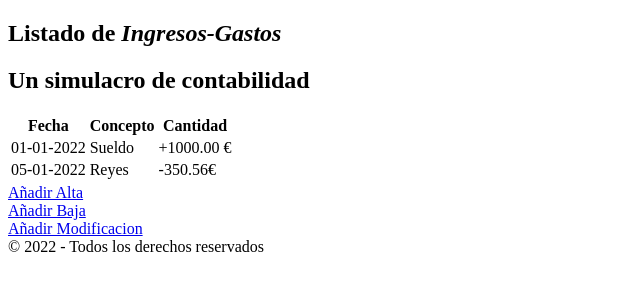
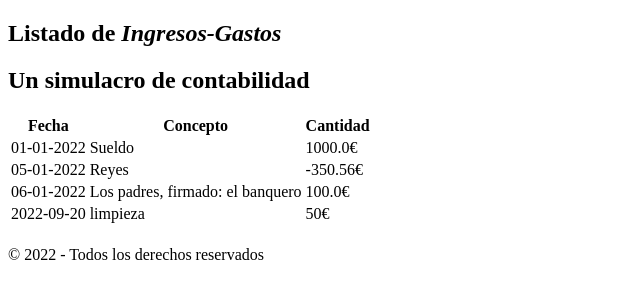
Before and after one commit to Edug89/ingresos_gastos, a Flask app: page / in a window 1280 px wide. Shown: the part 60-360 px from the top of the page, without its empty margins (0-640 px from the left). Run offline with Flask 2, Linux system fonts and the light colour scheme.

Commit message:
Nueva version,fichero alta funciona y guarda un fifo en movimientos

```diff
--- /dev/null
+++ b/data/movimientos.txt
@@ -0,0 +1,4 @@
+01-01-2022,Sueldo,1000.0
+05-01-2022,Reyes,-350.56
+06-01-2022,"Los padres, firmado: el banquero",100.0
+2022-09-20,limpieza,50
--- a/registro_ig/routes.py
+++ b/registro_ig/routes.py
@@ -1,14 +1,31 @@
 from registro_ig import app
-from flask import render_template
+import csv
+from flask import render_template, request,redirect
 
 
 @app.route("/")
 def index():
-    return render_template("index.html", pageTitle="Lista", movimientos=[])
+    fichero = open("data/movimientos.txt", "r")
+    csvReader = csv.reader(fichero,delimiter=",",quotechar='"')
+    movimientos = []
+    for movimiento in csvReader:
+        movimientos.append(movimiento)
 
-@app.route("/alta")
+    fichero.close()
+    return render_template("index.html", pageTitle="Lista", movements=movimientos)
+
+@app.route("/alta", methods=["GET","POST"])
 def alta():
-    return render_template("new.html", pageTitle="Alta")
+    if request.method == "GET":
+        return render_template("new.html", pageTitle="Alta")
+    else:
+        fichero = open("data/movimientos.txt", "a", newline="")
+        csvWriter = csv.writer(fichero,delimiter=",", quotechar='"')
+
+        csvWriter.writerow([request.form["date"], request.form['concept'], request.form["quantity"]])
+        fichero.close()
+        return redirect("/")
+
 
 @app.route("/baja")
 def baja():
--- a/registro_ig/templates/base.html
+++ b/registro_ig/templates/base.html
@@ -21,7 +21,9 @@
         {% block pageContent%}{% endblock %}
     </section>
     <footer>
+        <br>
         &copy; 2022 - Todos los derechos reservados
+        <br>
     </footer>
 
 </body>
--- a/registro_ig/templates/index.html
+++ b/registro_ig/templates/index.html
@@ -13,22 +13,17 @@
                     </tr>
                 </thead>
                 <tbody>
+                    {% for registro in movements %}
                     <tr>
-                        <td>01-01-2022</td>
-                        <td>Sueldo</td>
-                        <td>+1000.00 €</td>
+                        <td>{{registro [0] }}</td>
+                        <td>{{registro [1] }}</td>
+                        <td>{{registro [2] }}€</td>
                     </tr>
-                    <tr>
-                        <td>05-01-2022</td>
-                        <td>Reyes</td>
-                        <td>-350.56€</td>
-                    </tr>
+                    {% endfor %}
                 </tbody>
                 <tr></tr>
             </table>
-            <a href="/alta">Añadir Alta</a> <br>
-            <a href="/baja">Añadir Baja</a> <br>
-            <a href="/modif">Añadir Modificacion</a>
+
 
 
 {% endblock %}
```
Also changed, not shown: registro_ig/templates/new.html (+12 -2 lines).
